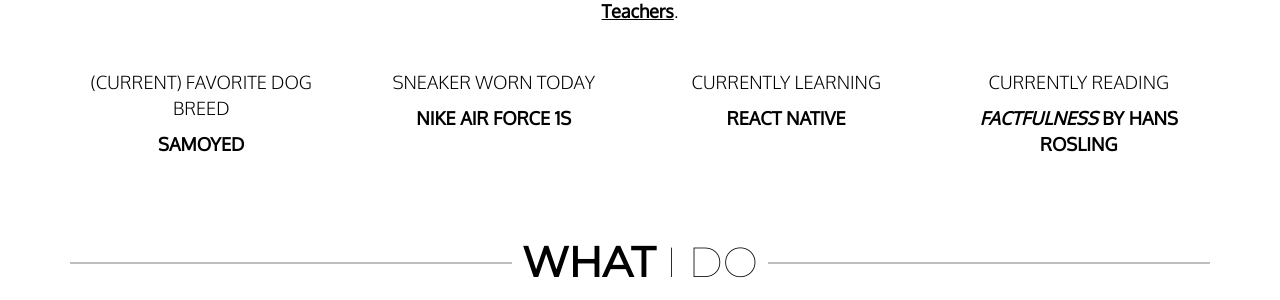
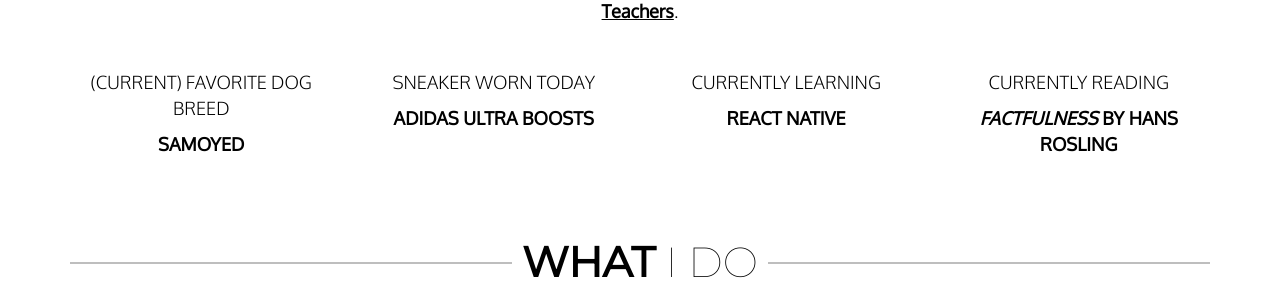
Before and after one commit to haanmiba/haanmiba.github.io, a Jekyll site: the page built from index.md, in a window 1280 px wide and 900 px high, scrolled down 1204 px. Shown: the part 154-454 px from the top of the window. Built offline with Jekyll 4.4.1, drawn with Linux system fonts in a browser that asks for light colours; nearby versions of some CDN libraries.

Commit message:
Updated sneaker

```diff
--- a/_data/about.yml
+++ b/_data/about.yml
@@ -8,7 +8,7 @@ currently:
   - action: "preparing for my summer software engineering internship at"
     subject: "Teachers Pay Teachers"
 dog: "Samoyed"
-sneaker: "Nike Air Force 1s"
+sneaker: "Adidas Ultra Boosts"
 learning: "React Native"
 reading:
   book: "Factfulness"
```
